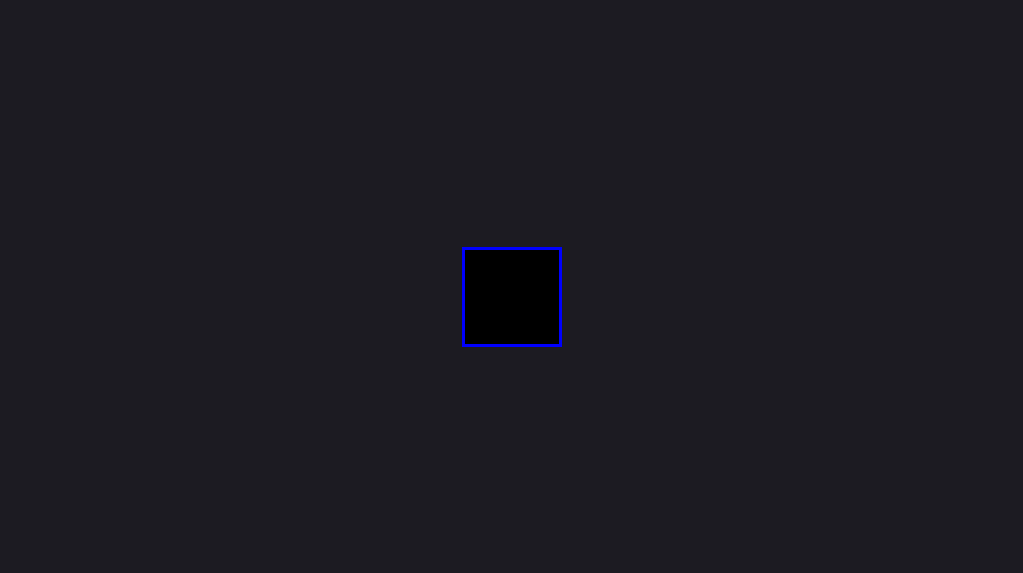
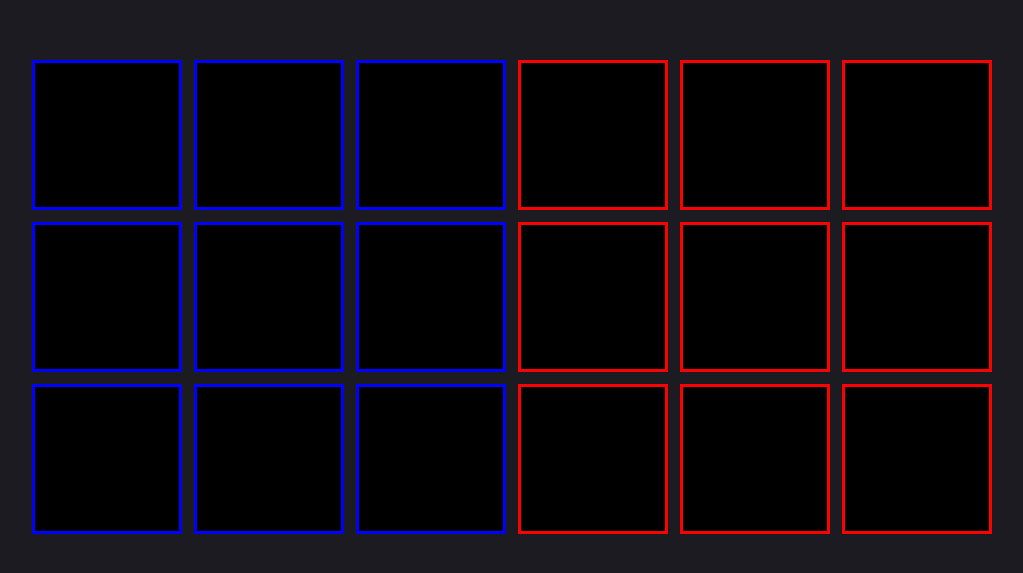
Before and after one commit to Sengsith/react-mega-buster, a React (Vite) app: page / in a window 1280 px wide. Shown: the part 103-676 px from the top of the page, without its empty margins (128-1151 px from the left). Built offline with nearby package versions, Linux system fonts and the light colour scheme.

Commit message:
Created GridComponent and rendered to screen

```diff
--- /dev/null
+++ b/src/classes/Grid.js
@@ -0,0 +1,26 @@
+// rows and cols to determine how big the grid will be
+// import tile class, create a tile for each grid slot
+
+import Tile from "./Tile";
+
+class Grid {
+  constructor(rows = 3, cols = 6) {
+    this.rows = rows;
+    this.cols = cols;
+    this.field = [];
+  }
+
+  // Initialize a grid based on how many rows and cols
+  initializeGrid() {
+    for (let i = 0; i < this.rows; i++) {
+      const row = [];
+      for (let j = 0; j < this.cols; j++) {
+        if (j >= 3) row.push(new Tile("red"));
+        else row.push(new Tile("blue"));
+      }
+      this.field.push(row);
+    }
+  }
+}
+
+export default Grid;
--- a/src/classes/Tile.jsx
+++ b/src/classes/Tile.js
@@ -1,7 +1,7 @@
 class Tile {
-  constructor(width = 100, height = 100) {
-    this.width = width;
-    this.height = height;
+  constructor(borderColor) {
+    this.tileSize = 150;
+    this.borderColor = borderColor;
     this.gameObjs = {
       playerObj: {},
       enemyObj: {},
--- a/src/components/BattleField/BattleField.jsx
+++ b/src/components/BattleField/BattleField.jsx
@@ -1,6 +1,8 @@
 import React from "react";
 
-import TileComponent from "../Tile/TileComponent.jsx";
+import GridComponent from "../Grid/GridComponent";
+
+import styles from "./battlefield.module.scss";
 
 const BattleField = () => {
   // Questions:
@@ -16,8 +18,8 @@ const BattleField = () => {
   // Shoot a projectile (function)
 
   return (
-    <div>
-      <TileComponent />
+    <div className={styles.battlefield}>
+      <GridComponent />
     </div>
   );
 };
--- /dev/null
+++ b/src/components/Grid/GridComponent.jsx
@@ -0,0 +1,28 @@
+import React from "react";
+
+import Grid from "../../classes/Grid";
+import TileComponent from "../Tile/TileComponent";
+
+import styles from "./grid_component.module.scss";
+
+const GridComponent = () => {
+  const grid = new Grid();
+  grid.initializeGrid();
+  console.log(grid);
+
+  return (
+    <div className={styles.grid_wrapper}>
+      {grid.field.map((row, index) => {
+        return (
+          <div key={index} className={styles.grid_row}>
+            {row.map((tile, index) => {
+              return <TileComponent key={index} tile={tile} />;
+            })}
+          </div>
+        );
+      })}
+    </div>
+  );
+};
+
+export default GridComponent;
--- /dev/null
+++ b/src/components/Grid/grid_component.module.scss
@@ -0,0 +1,6 @@
+.grid_row {
+  display: flex;
+  & + & {
+    margin-top: .75em;
+  }
+}
--- a/src/components/Tile/TileComponent.jsx
+++ b/src/components/Tile/TileComponent.jsx
@@ -1,23 +1,16 @@
 import React from "react";
-
-import Tile from "../../classes/Tile";
 
 import styles from "./tile_component.module.scss";
 
-const TileComponent = () => {
-  const tile = new Tile();
-
+const TileComponent = ({ tile }) => {
   // Height and width taken from constructor, default = 100px
   const tileStyle = {
-    height: `${tile.height}px`,
-    width: `${tile.width}px`,
+    height: `${tile.tileSize}px`,
+    width: `${tile.tileSize}px`,
+    borderColor: `${tile.borderColor}`,
   };
 
-  return (
-    <>
-      <div className={styles.tile} style={tileStyle}></div>
-    </>
-  );
+  return <div className={styles.tile} style={tileStyle}></div>;
 };
 
 export default TileComponent;
--- a/src/components/Tile/tile_component.module.scss
+++ b/src/components/Tile/tile_component.module.scss
@@ -1,4 +1,7 @@
 .tile {
   background-color: black;
   border: 3px solid blue;
+  & + & {
+    margin-left: .75em;
+  }
 }
```
Also changed, not shown: src/classes/Fighter.js (renamed from src/classes/Fighter.jsx), src/components/BattleField/battlefield.module.scss (added).
